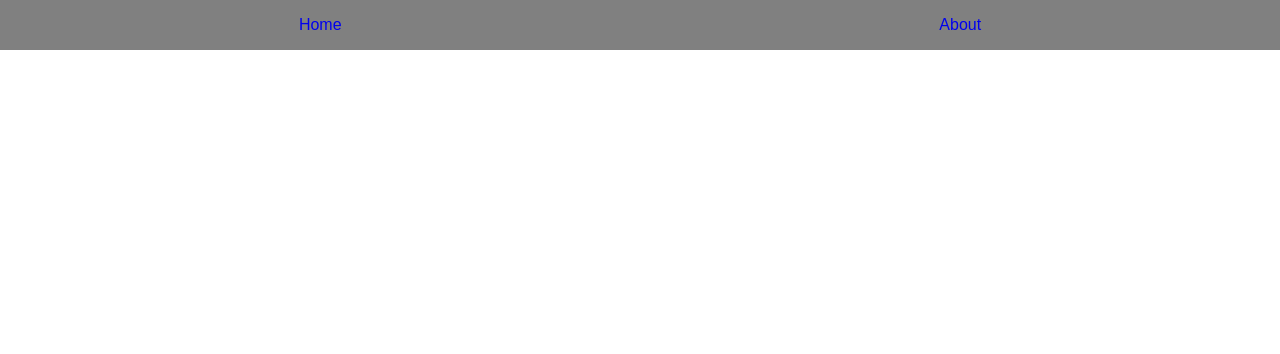
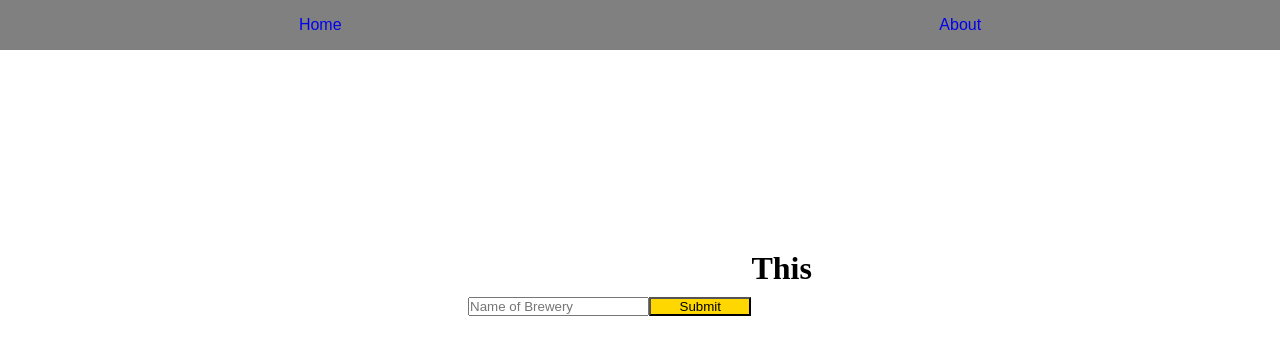
Before and after one commit to Eflores2099/assignments, a React (Create React App) app in the folder projects/react-site/: page / in a window 1280 px wide. Shown: the top 354 px of the page. Built offline with nearby package versions, Linux system fonts and the light colour scheme; no server answers.

Commit message:
api project

```diff
--- a/projects/react-site/src/App.js
+++ b/projects/react-site/src/App.js
@@ -1,11 +1,11 @@
 import React, { Component} from 'react'
 import NavBar from './Components/NavBar.js'
 import Home from './Components/Home.js'
-// import ResultPage from './Components/ResultPage.js'
 import About from './Components/About.js'
 import { Switch, Route, withRouter } from 'react-router-dom'
 import './style.css'
 import { withBrews } from './Context/BrewsProvider.js'
+import ResultPage from "./Components/ResultPage"
 
 
 
@@ -26,9 +26,6 @@
     }
 
 
-
-
-
     render () {
         console.log(this.props)
         return (
@@ -37,6 +34,7 @@
                 <Switch>
                     <Route exact path = "/" component = {Home}/>
                     <Route path = "/about" component = {About}/>
+                    <Route path = "/ResultPage" component= {ResultPage}/>
                 </Switch>
             </div>
             )
@@ -45,7 +43,4 @@
 }
 
 
-
-
-
 export default withBrews(withRouter(App))
--- a/projects/react-site/src/Components/Home.js
+++ b/projects/react-site/src/Components/Home.js
@@ -1,12 +1,47 @@
-import React from 'react'
+import React, {Component} from 'react'
+import ResultPage from './ResultPage.js'
+import {withBrews} from '../Context/BrewsProvider'
 
 
-const Home = () => {
-    return (
-        <div>
+class Home extends Component {
+    constructor() {
+        super()
+        this.state = {
+            userInput: ""
+        }
 
-        </div>
-    )
+    }
+
+    handleChange = (e) => {
+        this.setState({
+            [e.target.name]: e.target.value
+        })
+    }
+
+
+
+    handleSubmit = (e) => {
+
+        e.preventDefault()
+        this.props.getBrews(this.state.userInput)
+         this.props.history.push('/ResultPage')
+
+
 }
 
-export default Home
+
+    render() {
+        return (
+            <div className = "form">
+                <form onSubmit ={this.handleSubmit}>
+                    <input type = "text" name = "userInput" onChange = {this.handleChange} placeholder = "Name of Brewery"/>
+                    <button className = "button">Submit</button>
+                </form>
+                <ResultPage />
+
+            </div>
+        )
+    }
+}
+
+export default withBrews(Home)
--- a/projects/react-site/src/Components/ResultPage.js
+++ b/projects/react-site/src/Components/ResultPage.js
@@ -1,13 +1,31 @@
-import React from 'react'
+import React, { Component } from 'react'
+import { withBrews } from '../Context/BrewsProvider'
 
 
-const ResultPage = () => {
-    return (
-        <div>
+class ResultPage extends Component {
+    constructor(props) {
+        super(props)
+        this.state = {
+            name: props.name,
+            city:props.city,
+            state: props.state,
+            website_url: props.website_url
+        }
+    }
+        render() {
+            const { name, city, state, website_url, _id } = this.props
+            return (
+                <div>
+                    <h1>This</h1>
+                    <h1>{name}</h1>
+                    <p>{city}</p>
+                    <p>{state}</p>
+                    <p>{website_url}</p>
 
-        </div>
-    )
+                </div>
+            )
+        }
+    }
 
-}
 
-export default ResultPage
+export default withBrews(ResultPage)
--- a/projects/react-site/src/Context/BrewsProvider.js
+++ b/projects/react-site/src/Context/BrewsProvider.js
@@ -14,6 +14,7 @@
 
 
     getBrews = (userInput) => {
+
         axios.get(`https://api.openbrewerydb.org/breweries?by_name=${userInput}`).then(response => {
             console.log(response)
             this.setState({
@@ -33,8 +34,6 @@
 }
 
 
-
-
 export const withBrews = C => props => (
     <BrewsContext.Consumer>
         {value => <C {...props} {...value}/>}
--- a/projects/react-site/src/style.css
+++ b/projects/react-site/src/style.css
@@ -4,7 +4,6 @@
     text-decoration: none;
 
 }
-
 
 .nav{
     width: 100vw;
@@ -23,3 +22,16 @@
 p{
 padding-top: 25px;
 }
+
+.form{
+    display:flex;
+    justify-content: center;
+    align-items: center;
+    padding-top: 200px;
+}
+
+.button{
+    width: 8vw;
+    background-color:gold;
+
+}
```
